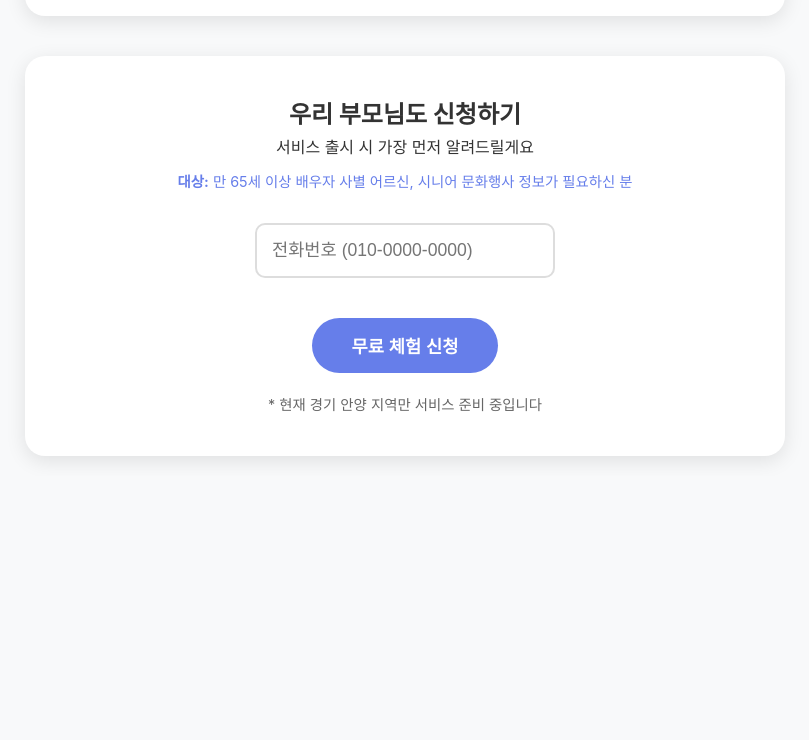
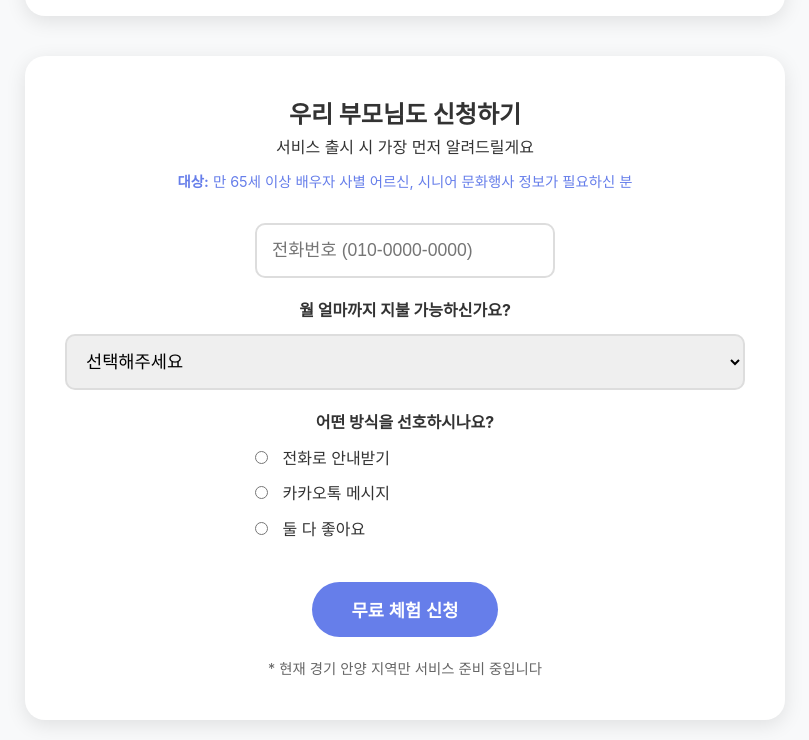
Before and after one commit to saevom-hello/ohdinga, a plain HTML site: page index.html in a window 1280 px wide. Shown: the part 1271-2011 px from the top of the page, without its empty margins (235-1044 px from the left). Before the commit the page ends 1747 px from the top, so only its background shows below. Drawn offline with Linux system fonts and the light colour scheme.

Commit message:
index.html

```diff
--- a/index.html
+++ b/index.html
@@ -283,6 +283,40 @@
                 <div class="form-group">
                     <input type="tel" id="phoneNumber" placeholder="전화번호 (010-0000-0000)">
                 </div>
+
+                <div class="form-group" style="margin-top: 20px;">
+                    <label style="font-weight: bold; margin-bottom: 10px; display: block;">
+                        월 얼마까지 지불 가능하신가요?
+                    </label>
+                    <select id="priceRange" style="width: 100%; padding: 15px; font-size: 1.1em; border: 2px solid #ddd; border-radius: 10px;">
+                        <option value="">선택해주세요</option>
+                        <option value="free">무료만 이용</option>
+                        <option value="3000">월 3,000원</option>
+                        <option value="5000">월 5,000원</option>
+                        <option value="10000">월 10,000원</option>
+                    </select>
+                </div>
+
+                <div class="form-group" style="margin-top: 20px;">
+                    <label style="font-weight: bold; margin-bottom: 10px; display: block;">
+                        어떤 방식을 선호하시나요?
+                    </label>
+                    <div style="text-align: left; max-width: 300px; margin: 0 auto;">
+                        <label style="display: block; margin: 10px 0; cursor: pointer;">
+                            <input type="radio" name="preference" value="phone" style="margin-right: 10px;">
+                            전화로 안내받기
+                        </label>
+                        <label style="display: block; margin: 10px 0; cursor: pointer;">
+                            <input type="radio" name="preference" value="kakao" style="margin-right: 10px;">
+                            카카오톡 메시지
+                        </label>
+                        <label style="display: block; margin: 10px 0; cursor: pointer;">
+                            <input type="radio" name="preference" value="both" style="margin-right: 10px;">
+                            둘 다 좋아요
+                        </label>
+                    </div>
+                </div>
+
                 <button type="submit" class="submit-button">무료 체험 신청</button>
             </form>
 
@@ -300,6 +334,8 @@
             e.preventDefault();
 
             const phoneNumber = document.getElementById('phoneNumber').value.trim();
+            const priceRange = document.getElementById('priceRange').value;
+            const preference = document.querySelector('input[name="preference"]:checked')?.value || '';
             const submitButton = e.target.querySelector('.submit-button');
 
             // 전화번호 입력 확인
@@ -320,7 +356,11 @@
                     headers: {
                         'Content-Type': 'application/json',
                     },
-                    body: JSON.stringify({ phone: phoneNumber })
+                    body: JSON.stringify({
+                        phone: phoneNumber,
+                        price: priceRange,
+                        preference: preference
+                    })
                 });
 
                 // 성공 메시지
```
